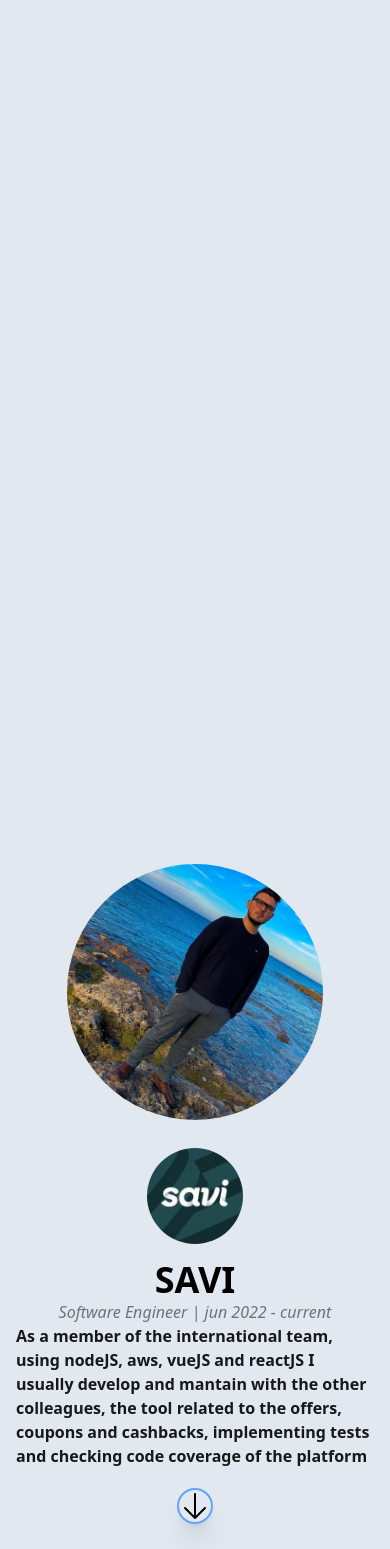
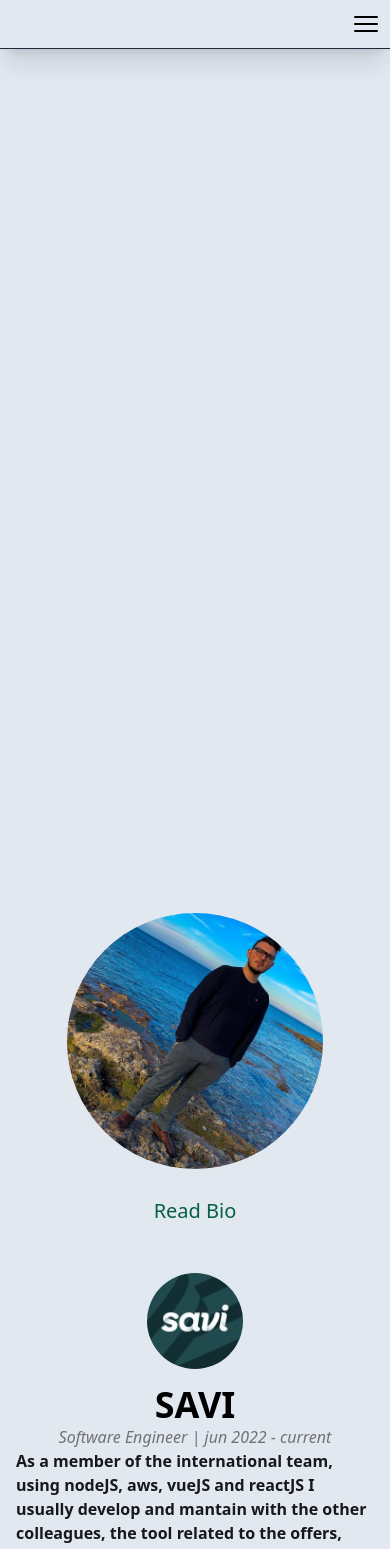
Before and after one commit to MatthewSaintBull/matteo-santoro, a Next.js app: page / in a window 390 px wide. Shown: the top 1549 px of the page. Built offline with nearby package versions, Linux system fonts and the light colour scheme.

Commit message:
feat: add bio + add navbar

```diff
--- a/components/curriculumComponent.jsx
+++ b/components/curriculumComponent.jsx
@@ -1,39 +1,69 @@
-import { useEffect, useState } from "react";
+import { useEffect, useState, useRef } from "react";
 import CompanySection from "./companySection";
 
 const CurriculumComponent = () => {
     const [data, setData] = useState(null)
+    const [bio, setBio] = useState(null)
+
+    const menuRef = useRef(null)
+    const [open, setOpen] = useState(false)
+
     const [loadingData, setLoadingData] = useState(false)
+
     useEffect(() => {
         async function fetchData() {
             setLoadingData(true)
-            const response = await fetch('/api/jobs')
-            const jobs = await response.json()
+            const jobsResponse = await fetch('/api/jobs')
+            const jobs = await jobsResponse.json()
             setData(jobs)
+            const bioResponse = await fetch('/api/resume')
+            const bio = await bioResponse.json()
+            setBio(bio)
             setLoadingData(false)
         }
         fetchData();
     }, [])
 
-    if(loadingData) return <p>Loading...</p>
+    useEffect(() => {
+        if (menuRef.current) {
+            if (open) {
+                menuRef.current.classList.remove("h-0")
+                menuRef.current.classList.add("h-32")
+            } else {
+                menuRef.current.classList.add("h-0")
+                menuRef.current.classList.remove("h-32")
+            }
+        }
+    }, [open])
+
+    if (loadingData) return <p>Loading...</p>
     if (!data) return <p>No profile data</p>
+
+    const handleBio = () => {
+        setOpen(!open)
+    }
     return (
         <>
-            <div className="flex justify-center p-5">
+            <div className="flex flex-col items-center p-5">
                 <picture>
                     <source srcSet="/images/propic.jpg" type="image/jpg" />
                     <img src="/images/propic.jpg" className="w-64 rounded-full" alt="propic" />
                 </picture>
+                <div className="flex flex-col py-5 w-full mt-2 justify-center">
+                    <button className="font-extralight text-emerald-800  hover:font-normal md:hidden text-xl" onClick={handleBio}>{!open ? "Read Bio" : "Hide Bio" }</button>
+                    <div className="h-0 overflow-y-scroll scrollbar-thin scrollbar-thumb-slate-400 scrollbar-track-slate-500 md:overflow-visible transition-all duration-500 ease-out" ref={menuRef}>
+                        <p className="italic text-left">{bio.resume}</p>
+                    </div>
+                </div>
             </div>
             <div id="working-experience" className="flex flex-col divide-y divide-zinc-400  font-sans">
                 {
-                    data?.jobs?.map((job)=>{
-                        return <CompanySection companyInfo={job} key={job.companyName}/>
+                    data?.jobs?.map((job) => {
+                        return <CompanySection companyInfo={job} key={job.companyName} />
                     })
                 }
 
             </div>
-
         </>
     );
 }
--- /dev/null
+++ b/components/icons/burgerIcon.jsx
@@ -0,0 +1,5 @@
+export const BurgerIcon = () => (
+    <svg xmlns="http://www.w3.org/2000/svg" fill="none" viewBox="0 0 24 24" strokeWidth={1.5} stroke="currentColor" className="w-8 md:w-10">
+        <path strokeLinecap="round" strokeLinejoin="round" d="M3.75 6.75h16.5M3.75 12h16.5m-16.5 5.25h16.5" />
+    </svg>
+)
--- /dev/null
+++ b/components/icons/closeMenuIcon.jsx
@@ -0,0 +1,5 @@
+export const CloseMenuIcon = () => (
+    <svg xmlns="http://www.w3.org/2000/svg" fill="none" viewBox="0 0 24 24" stroke-width="1.5" stroke="currentColor" class="w-8 md:w-10">
+        <path stroke-linecap="round" stroke-linejoin="round" d="M6 18L18 6M6 6l12 12" />
+    </svg>
+)
--- /dev/null
+++ b/components/navbar.jsx
@@ -0,0 +1,39 @@
+import { BurgerIcon } from "./icons/burgerIcon";
+import {CloseMenuIcon} from "./icons/closeMenuIcon";
+import { useEffect, useState, useRef } from "react";
+
+const NavbarComponent = () => {
+    const menuRef = useRef(null)
+    const [open, setOpen] = useState(false)
+    useEffect(() => {
+        if (open) {
+            menuRef.current.classList.remove("h-0")
+            menuRef.current.classList.add("h-32")
+        } else {
+            menuRef.current.classList.add("h-0")
+            menuRef.current.classList.remove("h-32")
+        }
+    }, [open])
+const handleMenu = () => {
+    setOpen(!open)
+}
+
+return (
+    <div className="sticky top-0 z-50 shadow-xl animate-fadein">
+        <div className="flex justify-end w-full border-b-[1px] border-b-slate-800 bg-slate-200">
+            <button className="hover:scale-110 p-2" onClick={handleMenu}>
+               {!open ?  <BurgerIcon /> : <CloseMenuIcon/>}
+            </button>
+        </div>
+        <div className="w-full bg-slate-300 absolute transition-all duration-500 ease-out h-0 overflow-hidden shadow-xl" ref={menuRef}>
+            <ul className="flex flex-col divide-y-[1px] divide-slate-400">
+                <li className="hover:bg-slate-400 text-slate-900 cursor-pointer h-10 text-left text-xl w-full pl-2 flex items-center">Home</li>
+                <li className="hover:bg-slate-400 text-slate-900 cursor-pointer h-10 text-left text-xl w-full pl-2 flex items-center">Bio</li>
+                <li className="hover:bg-slate-400 text-slate-900 cursor-pointer h-10 text-left text-xl w-full pl-2 flex items-center">Certifications & Competences</li>
+            </ul>
+        </div>
+    </div>
+);
+}
+
+export default NavbarComponent;
--- a/package.json
+++ b/package.json
@@ -19,6 +19,7 @@
   "devDependencies": {
     "autoprefixer": "^10.4.13",
     "postcss": "^8.4.19",
+    "tailwind-scrollbar": "^2.0.1",
     "tailwindcss": "^3.2.4"
   }
 }
--- a/pages/_app.js
+++ b/pages/_app.js
@@ -1,7 +1,13 @@
+import NavbarComponent from '../components/navbar'
 import '../styles/globals.css'
 
 function MyApp({ Component, pageProps }) {
-  return <Component {...pageProps}/>
+  return (
+    <>
+    <NavbarComponent/>
+    <Component {...pageProps}/>
+    </>
+  )
 }
 
 export default MyApp
--- /dev/null
+++ b/pages/api/resume.js
@@ -0,0 +1,6 @@
+const resume = `Passionate about computer science since I was a child, I’ve decided to expand my know how studying
+Information Technology at the High School “ITT G.Giorgi” in Brindisi, certificating as self-student in many CISCO CCNA certificates`
+
+export default function handler(req, res){
+    res.status(200).json({resume})
+}
--- a/pages/index.js
+++ b/pages/index.js
@@ -2,19 +2,9 @@ import Head from 'next/head'
 import FadingPresentation from '../components/fadingPresentation'
 import CurriculumComponent from '../components/curriculumComponent'
 import FooterComponent from '../components/footer'
-import { useEffect, useRef, useState } from 'react'
+
 
 export default function Home() {
-  const mainContainer = useRef(null)
-  const fadingRef = useRef(null)
-  const [screenSize, setScreenSize] = useState(false)
-
-  useEffect(() => {
-    if (mainContainer?.current?.clientHeight > 30) {
-      setScreenSize(true)
-    }
-  }, [fadingRef])
-
   return (
     <div>
       <Head>
@@ -22,11 +12,11 @@ export default function Home() {
         <meta name="description" content="Matteo Santoro CV" />
         <link rel="icon" href="/favicon.ico" />
       </Head>
-      <main className='w-full h-full' ref={mainContainer}>
-        <FadingPresentation ref={fadingRef} />
-        {screenSize && <div className='max-w-7xl mx-auto overflow-auto' >
+      <main className='w-full h-full'>
+        <FadingPresentation/>
+        <div className='max-w-7xl mx-auto overflow-auto' >
           <CurriculumComponent />
-        </div>}
+        </div>
       </main>
       <footer>
         <FooterComponent />
--- a/tailwind.config.js
+++ b/tailwind.config.js
@@ -5,7 +5,7 @@ module.exports = {
     "./components/**/*.{js,ts,jsx,tsx}",
   ],
   theme: {
-    listStyleType:{
+    listStyleType: {
       square: 'square'
     },
     extend: {
@@ -14,11 +14,18 @@ module.exports = {
           from: { opacity: 1 },
           to: { opacity: 0 },
         },
+        fadein: {
+          from: { opacity: 0 },
+          to: { opacity: 1 }
+        }
       },
       animation: {
-        fadeout: 'fadeout 3s forwards;',
+        fadeout: 'fadeout 3s forwards',
+        fadein: 'fadein 5s forwards'
       }
     },
   },
-  plugins: [],
+  plugins: [
+    require('tailwind-scrollbar'),
+  ],
 }
```
Also changed, not shown: 1 other file (tests, documents, lock files or other folders).
